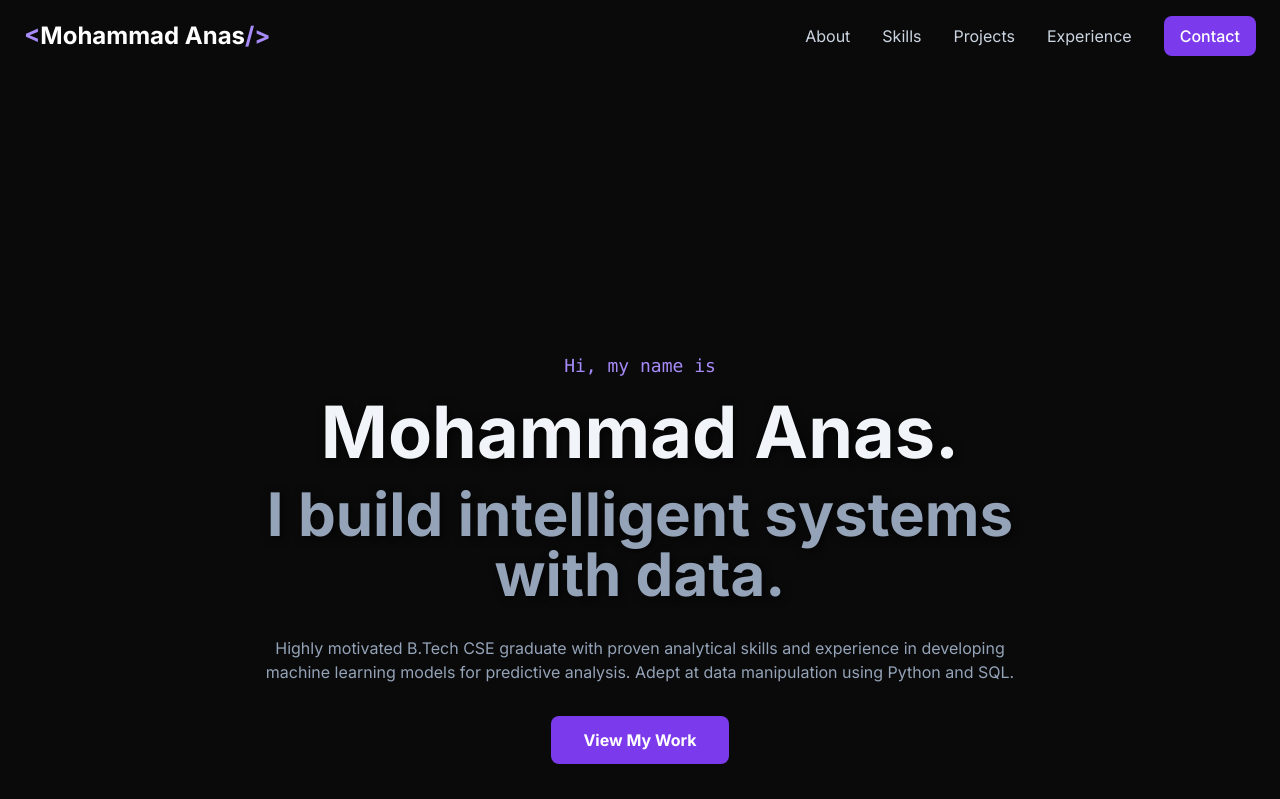
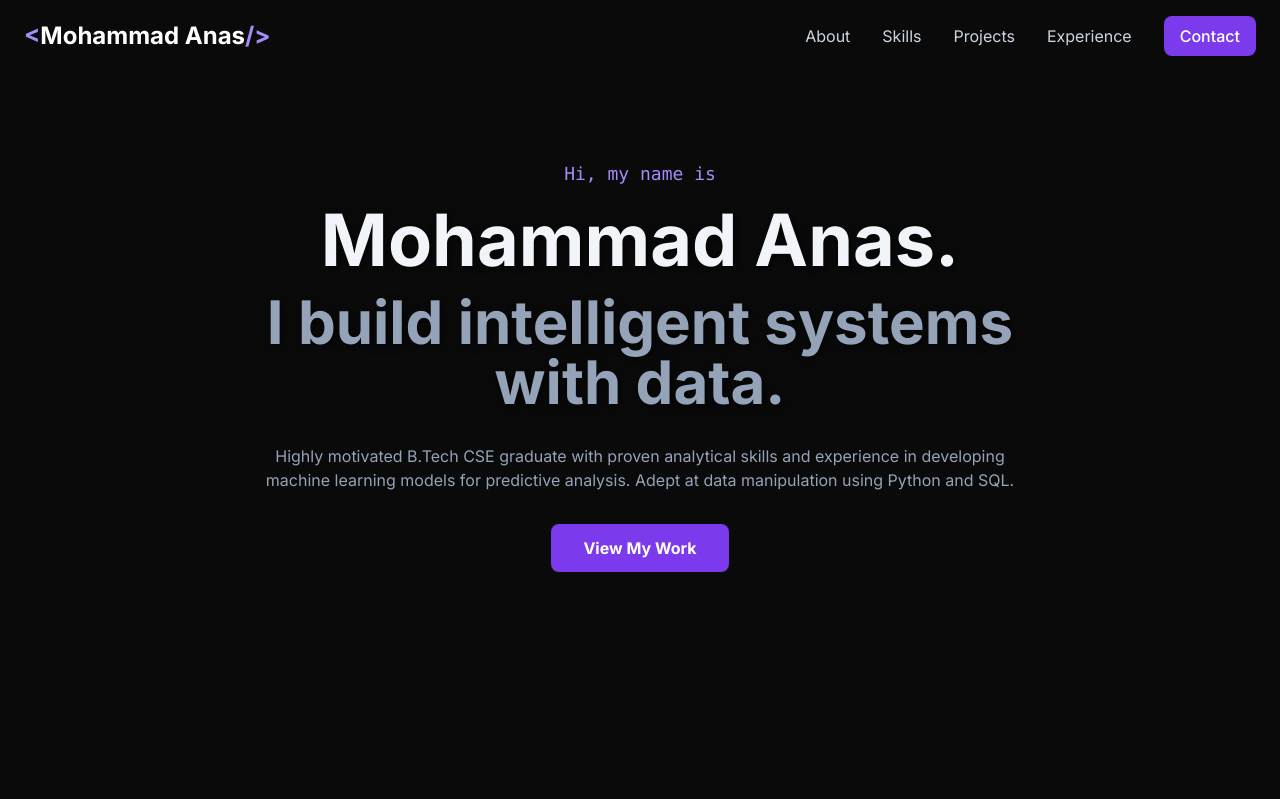
Before and after one commit to Anas15102/Anas_Portfolio, a plain HTML site: page index.html in a window 1280 px wide. Shown: the top 799 px of the page. Drawn offline with nearby package versions, Linux system fonts and the light colour scheme; some packages are replaced by stand-ins of ours; a script that the page names is missing.

```diff
--- a/index.html
+++ b/index.html
@@ -60,11 +60,11 @@
 
         #hero .spline-container {
             position: absolute;
-            top: 52%;
+            top: 50%;
             left: 50%;
             transform: translate(-50%, -50%);
             width: 1200px;
-            height: 1100px;
+            height: 1200px;
             z-index: 0;
             opacity: 0.5;
         }
@@ -72,7 +72,7 @@
         #hero .hero-content {
             position: relative;
             z-index: 1;
-            padding-top: 22rem;
+            padding-top: 10rem;
         }
 
         #hero .hero-content h1,
@@ -85,9 +85,13 @@
                 flex-direction: column;
                 text-align: left;
                 justify-content: flex-start;
+                min-height: auto; /* Adjust height for mobile */
+                padding-bottom: 4rem; /* Add some space at the bottom */
             }
             #hero .hero-content {
                 padding-top: 8rem;
+                text-align: left; /* Ensure text is left-aligned on mobile */
+                width: 100%;
             }
             #hero .spline-container {
                 position: relative;
@@ -98,6 +102,7 @@
                 height: 400px;
                 margin-top: 2rem;
                 opacity: 1;
+                z-index: 1; /* Bring it to the front on mobile */
             }
         }
 
@@ -177,19 +182,21 @@
 
         <!-- Hero Section -->
         <section id="hero">
-            <div class="spline-container">
-                <spline-viewer url="https://prod.spline.design/oTNmISHx0v74TNuZ/scene.splinecode"></spline-viewer>
-            </div>
+            <!-- Text Content comes FIRST in the HTML for mobile layout -->
             <div class="hero-content max-w-3xl">
                 <p class="font-mono text-violet-400 mb-4 text-lg">Hi, my name is</p>
                 <h1 class="text-4xl sm:text-6xl md:text-7xl font-bold text-slate-100 mb-4">Mohammad Anas.</h1>
                 <h2 class="text-3xl sm:text-5xl md:text-6xl font-bold text-slate-400 mb-8">I build intelligent systems with data.</h2>
-                <p class="text-slate-400 max-w-xl mx-auto md:max-w-none mb-8">
+                <p class="text-slate-400 max-w-xl mx-auto md:max-w-none mb-8 md:text-center">
                     Highly motivated B.Tech CSE graduate with proven analytical skills and experience in developing machine learning models for predictive analysis. Adept at data manipulation using Python and SQL.
                 </p>
                 <a href="#projects" class="bg-violet-600 hover:bg-violet-700 text-white font-bold py-3 px-8 rounded-lg transition-transform hover:scale-105 inline-block">
                     View My Work
                 </a>
+            </div>
+            <!-- Spline Container comes SECOND -->
+            <div class="spline-container">
+                <spline-viewer url="https://prod.spline.design/oTNmISHx0v74TNuZ/scene.splinecode"></spline-viewer>
             </div>
         </section>
 
```
